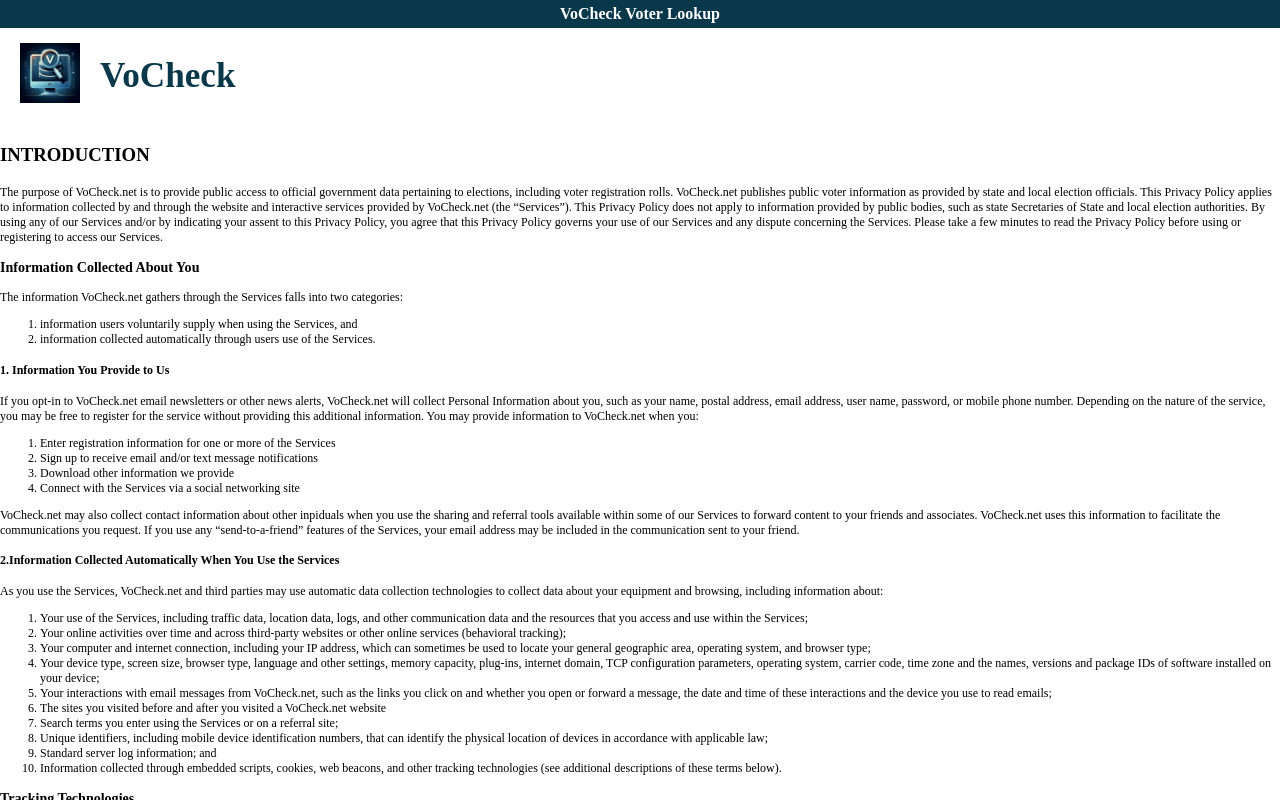
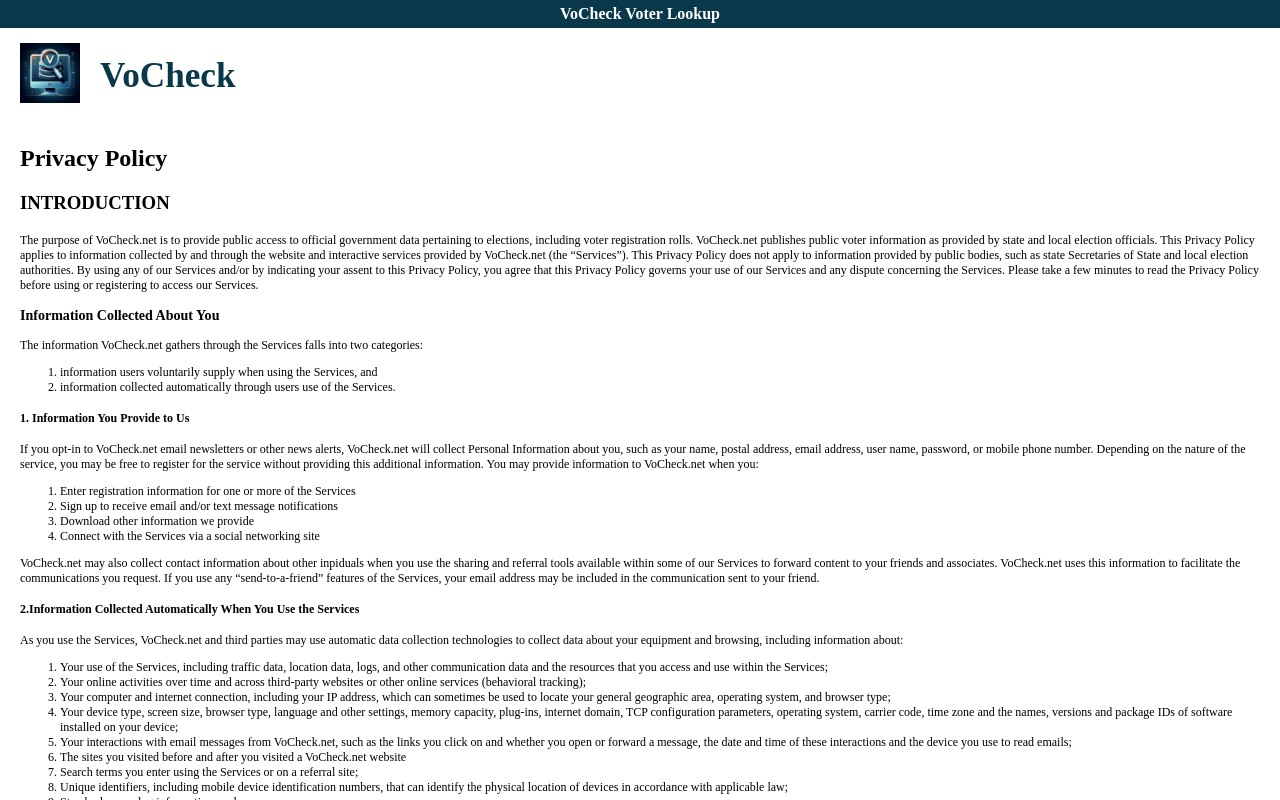
Before and after one commit to jddubbya/VoterAppMain, a React (Vite) app: page /privacy in a window 1280 px wide. Shown: the top 800 px of the page. Built offline with nearby package versions, Linux system fonts and the light colour scheme.

Commit message:
Added padding to both margins

```diff
--- a/src/Pages/Privacy.jsx
+++ b/src/Pages/Privacy.jsx
@@ -4,6 +4,10 @@
 const Privacy = () => {
 return(
   <>
+  <section className="TermsContainer">
+  <h2>
+    Privacy Policy
+  </h2>
   <h3>
     INTRODUCTION
   </h3>
@@ -121,7 +125,7 @@ return(
       </ol>
       <h3>How We Share and Disclose Information</h3>
       Except as otherwise expressly noted herein or within the Services, VoCheck.net may share information collected
-      with entities affiliated with the Voter Reference Foundation, but those entities will explicitly abide by all
+      with entities affiliated with the VoCheck, but those entities will explicitly abide by all
       use restrictions and will use said information only for administration and operation of VoCheck.net itself.
       Here are some of the circumstances in which VoCheck.net may share information about our users:
       <h4>Service Providers</h4>
@@ -198,6 +202,7 @@ return(
         date on which it was updated. Please check the Privacy Policy periodically for changes. Your continued use of
         the Services following the posting of changes to this Privacy Policy will mean you accept those changes.
     </p>
+  </section>
   </>
 )
 }
```
